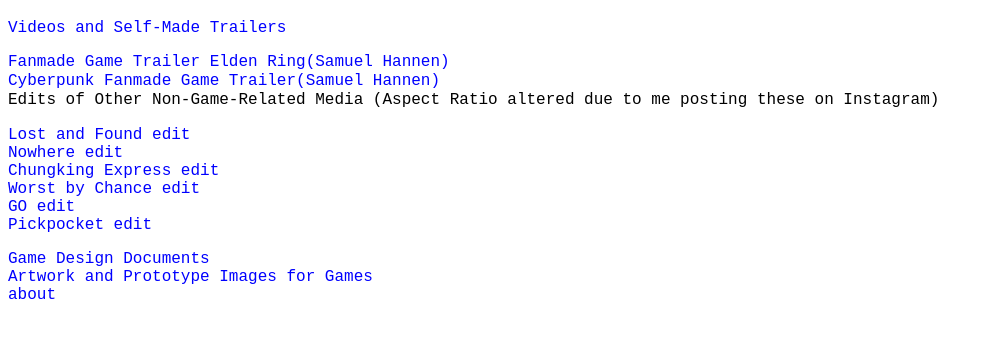
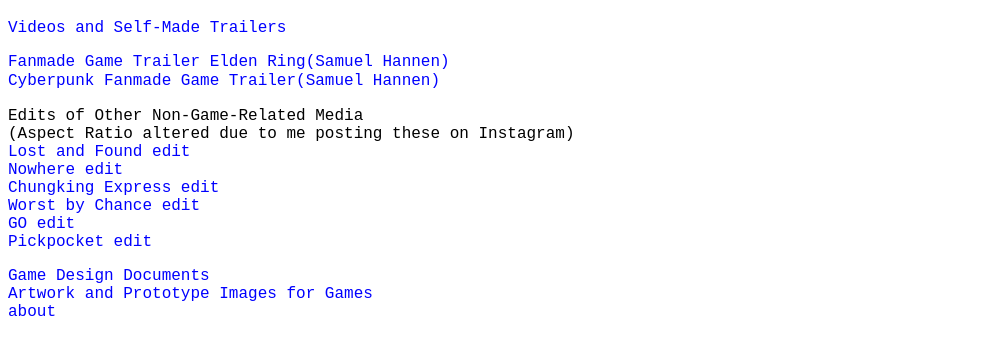
Before and after one commit to samhannen-bit/samhannen-bit.github.io, a plain HTML site: page index.html in a window 1280 px wide. Both pictures are taken after a click on the link "Videos and Self-Made Trailers". Shown: the part 61-416 px from the top of the page, without its empty margins (0-992 px from the left). Drawn offline with Linux system fonts and the light colour scheme.

Commit message:
Update index.html

```diff
--- a/index.html
+++ b/index.html
@@ -52,8 +52,8 @@
       <div id="video" class="displayable-text" style = "display: none;">
         <p class="big">
           <a href="https://www.youtube.com/watch?v=XqZrJXQPSQs">Fanmade Game Trailer Elden Ring(Samuel Hannen)</a> <br>
-          <a href="">Cyberpunk Fanmade Game Trailer(Samuel Hannen)</a> <br>
-          Edits of Other Non-Game-Related Media
+          <a href="">Cyberpunk Fanmade Game Trailer(Samuel Hannen)</a> <br> <div>
+          Edits of Other Non-Game-Related Media <div>
           (Aspect Ratio altered due to me posting these on Instagram) <div>
           <a href="https://youtube.com/shorts/3EVO2W-_614">Lost and Found edit</a> <br>
           <a href="https://youtube.com/shorts/qAwMnz_IUaA?feature=share">Nowhere edit</a> <br>
```
